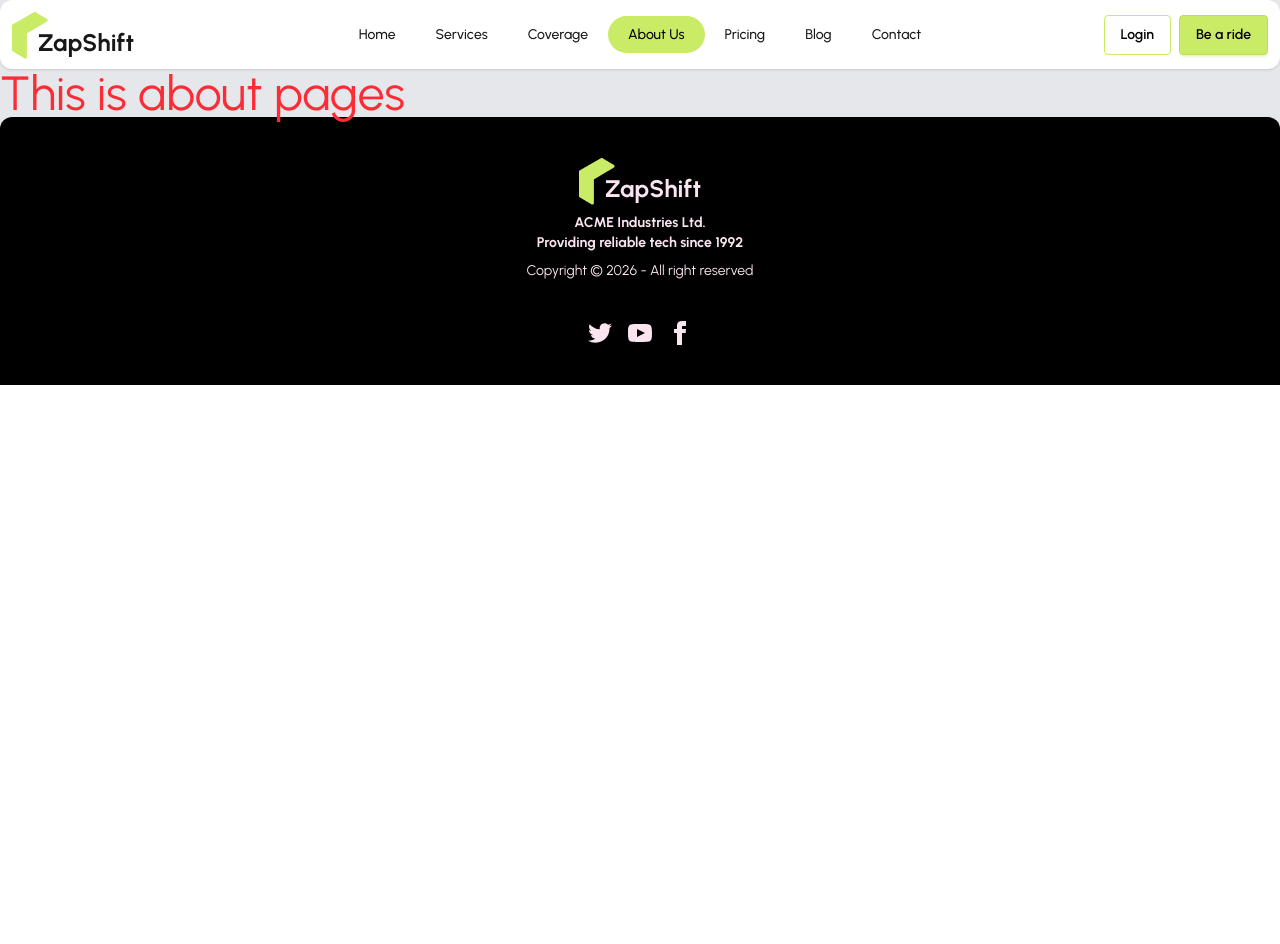
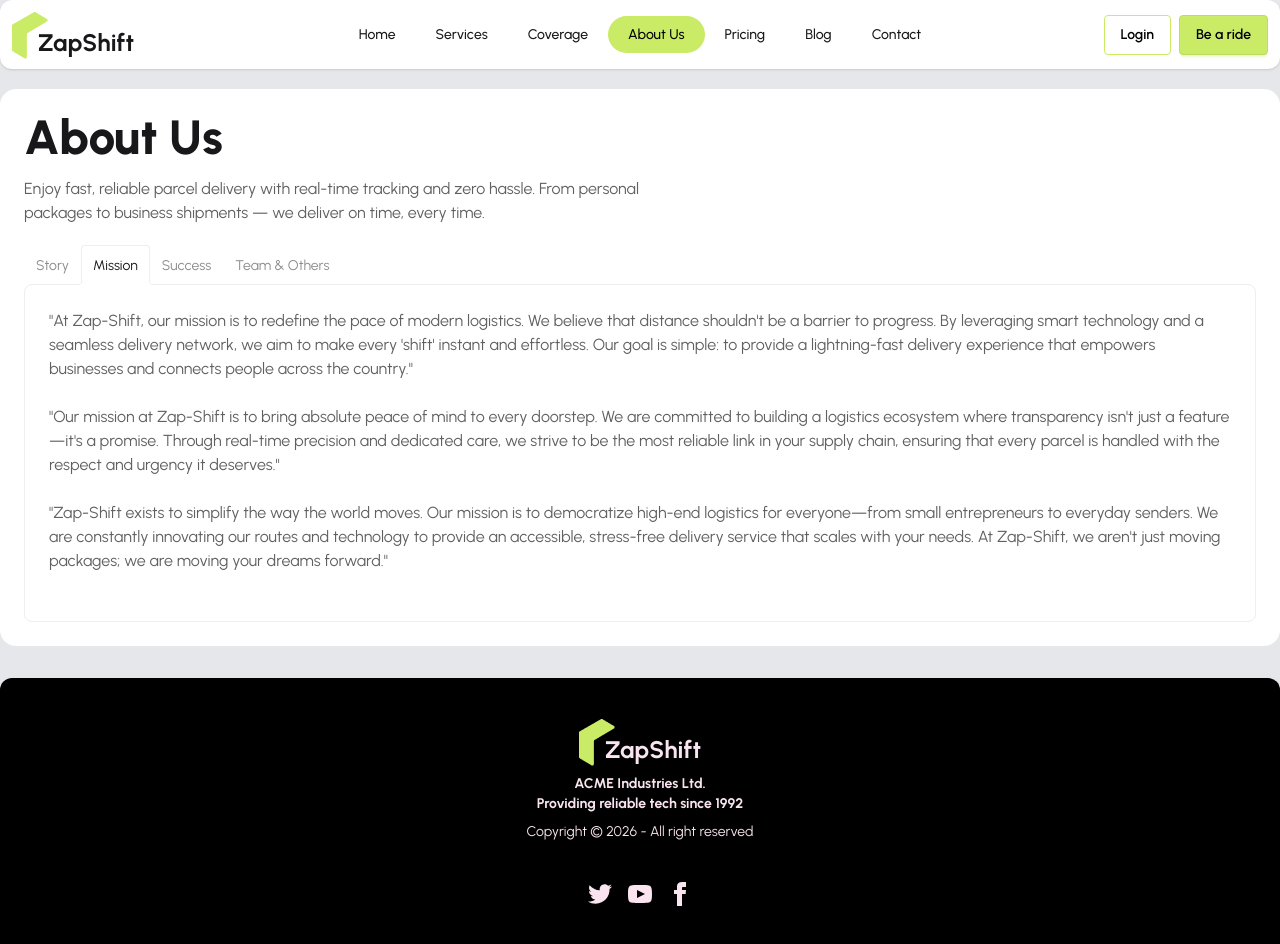
Before and after one commit to mohammademon393/zap-shift-client, a React (Vite) app: page /aboutUs in a window 1280 px wide. Before the commit the page ends 800 px from the top, so only its background shows below. Built offline with nearby package versions, Linux system fonts and the light colour scheme; no server answers.

Commit message:
update about us section and added all information

```diff
--- a/src/Pages/AboutUs/AboutUs/AboutUs.jsx
+++ b/src/Pages/AboutUs/AboutUs/AboutUs.jsx
@@ -2,9 +2,149 @@ import React from 'react';
 
 const AboutUs = () => {
     return (
-        <div>
-            <h1 className='text-red-500 text-5xl'>This is about pages</h1>
+      <div className="bg-base-100 p-6 mt-5 mb-8 rounded-2xl">
+        <h1 className="font-extrabold text-5xl">About Us</h1>
+        <p className="text-[#606060] text-[16px] my-4">
+          Enjoy fast, reliable parcel delivery with real-time tracking and zero
+          hassle. From personal <br /> packages to business shipments — we
+          deliver on time, every time.
+        </p>
+
+        {/* all tabs */}
+        {/* name of each tab group should be unique */}
+        <div className="tabs tabs-lift mt-5">
+          <input
+            type="radio"
+            name="my_tabs_3"
+            className="tab"
+            aria-label="Story"
+          />
+          <div className="tab-content bg-base-100 border-base-300 p-6">
+            <p className="text-[#606060] text-[16px]">
+              We started with a simple promise — to make parcel delivery fast,
+              reliable, and stress-free. Over the years, our commitment to
+              real-time tracking, efficient logistics, and customer-first
+              service has made us a trusted partner for thousands. Whether it's
+              a personal gift or a time-sensitive business delivery, we ensure
+              it reaches its destination — on time, every time. <br /> <br />
+
+              "Every parcel tells a story, and we’re honored to be the ones who
+              deliver the ending. From the nervous excitement of a hand-wrapped
+              birthday surprise to the critical documents that seal a
+              life-changing deal, we treat every package as if it were our own.
+              It’s more than just moving boxes; it’s about moving lives forward.
+              We don't just bridge distances; we bring people closer, one
+              delivery at a time." <br /> <br />
+
+              "In a world that never stops moving, we’ve built a network that
+              keeps pace. By blending cutting-edge technology with a passion for
+              precision, we’ve turned the 'impossible deadline' into a standard
+              delivery. Our fleet is powered by data and driven by dedication,
+              ensuring that no matter how far the journey or how complex the
+              route, your peace of mind is always part of the package. We’re not
+              just delivering for today; we’re delivering for what’s next."{" "}
+              <br /> <br />
+            </p>
+          </div>
+
+          <input
+            type="radio"
+            name="my_tabs_3"
+            className="tab"
+            aria-label="Mission"
+            defaultChecked
+          />
+          <div className="tab-content bg-base-100 border-base-300 p-6">
+            <p className="text-[#606060] text-[16px]">
+              "At Zap-Shift, our mission is to redefine the pace of modern
+              logistics. We believe that distance shouldn't be a barrier to
+              progress. By leveraging smart technology and a seamless delivery
+              network, we aim to make every 'shift' instant and effortless. Our
+              goal is simple: to provide a lightning-fast delivery experience
+              that empowers businesses and connects people across the country."{" "}
+              <br /> <br />
+
+              "Our mission at Zap-Shift is to bring absolute peace of mind to
+              every doorstep. We are committed to building a logistics ecosystem
+              where transparency isn't just a feature—it's a promise. Through
+              real-time precision and dedicated care, we strive to be the most
+              reliable link in your supply chain, ensuring that every parcel is
+              handled with the respect and urgency it deserves." <br /> <br />
+
+              "Zap-Shift exists to simplify the way the world moves. Our mission
+              is to democratize high-end logistics for everyone—from small
+              entrepreneurs to everyday senders. We are constantly innovating
+              our routes and technology to provide an accessible, stress-free
+              delivery service that scales with your needs. At Zap-Shift, we
+              aren't just moving packages; we are moving your dreams forward."{" "}
+              <br /> <br />
+            </p>
+          </div>
+
+          <input
+            type="radio"
+            name="my_tabs_3"
+            className="tab"
+            aria-label="Success"
+          />
+          <div className="tab-content bg-base-100 border-base-300 p-6">
+            <p className="text-[#606060] text-[16px]">
+              "Success for us is measured by the success of those we serve. We
+              started by helping a handful of local artisans get their products
+              to customers across the city. Today, Zap-Shift powers the
+              logistics for hundreds of small businesses, turning 'shipping
+              struggles' into 'growth opportunities.' Seeing a local brand go
+              national through our platform is our greatest achievement." <br />{" "}
+              <br />
+
+              "Numbers tell part of the story, but impact tells the rest. With
+              over 99% of our deliveries arriving exactly when promised, our
+              success lies in the thousands of 'thank yous' we receive daily.
+              Whether it was a last-minute medical supply or a forgotten
+              anniversary gift, Zap-Shift’s success is built on the moments
+              where we didn't just deliver a box—we saved the day." <br />{" "}
+              <br />
+
+              "From a simple idea to a high-speed logistics engine, Zap-Shift’s
+              journey is a testament to constant evolution. Our success comes
+              from never being satisfied with 'fast enough.' By integrating
+              real-time tracking and intelligent routing, we’ve transformed the
+              delivery landscape. For us, success isn't a final destination;
+              it’s the drive to keep shifting the boundaries of what’s possible
+              in logistics." <br /> <br />
+            </p>
+          </div>
+
+          <input
+            type="radio"
+            name="my_tabs_3"
+            className="tab"
+            aria-label="Team & Others"
+          />
+          <div className="tab-content bg-base-100 border-base-300 p-6">
+            <p className="text-[#606060] text-[16px]">
+              "We believe in moving more than just parcels; we move communities.
+              Success at Zap-Shift means creating opportunities for our delivery
+              partners and supporting the local neighborhoods we navigate every
+              day. By providing flexible earning opportunities and supporting
+              local commerce, we ensure that as Zap-Shift grows, everyone around
+              us moves forward too. It’s not just a business model; it’s a
+              commitment to shared progress." <br /> <br />
+
+              "Zap-Shift is powered by a diverse team of dreamers, engineers,
+              and logistics experts. We don’t just write code or manage fleets;
+              we solve problems. From our developers optimizing every line of
+              the MERN stack for speed, to our support team ensuring no query
+              goes unanswered, we are united by one goal: making logistics look
+              easy. Our team is the heartbeat of every 'Zap' and every 'Shift'
+              we make." <br /> <br />
+
+             "What makes Zap-Shift different? It’s our culture of 'Rapid Innovation.' We encourage our team to think outside the box—literally and figuratively. We value curiosity, transparency, and the drive to improve by 1% every single day. Whether we are brainstorming in the office or on the road with our riders, we maintain a culture where every voice is heard and every package is a priority."{" "}
+              <br /> <br />
+            </p>
+          </div>
         </div>
+      </div>
     );
 };
 
```
